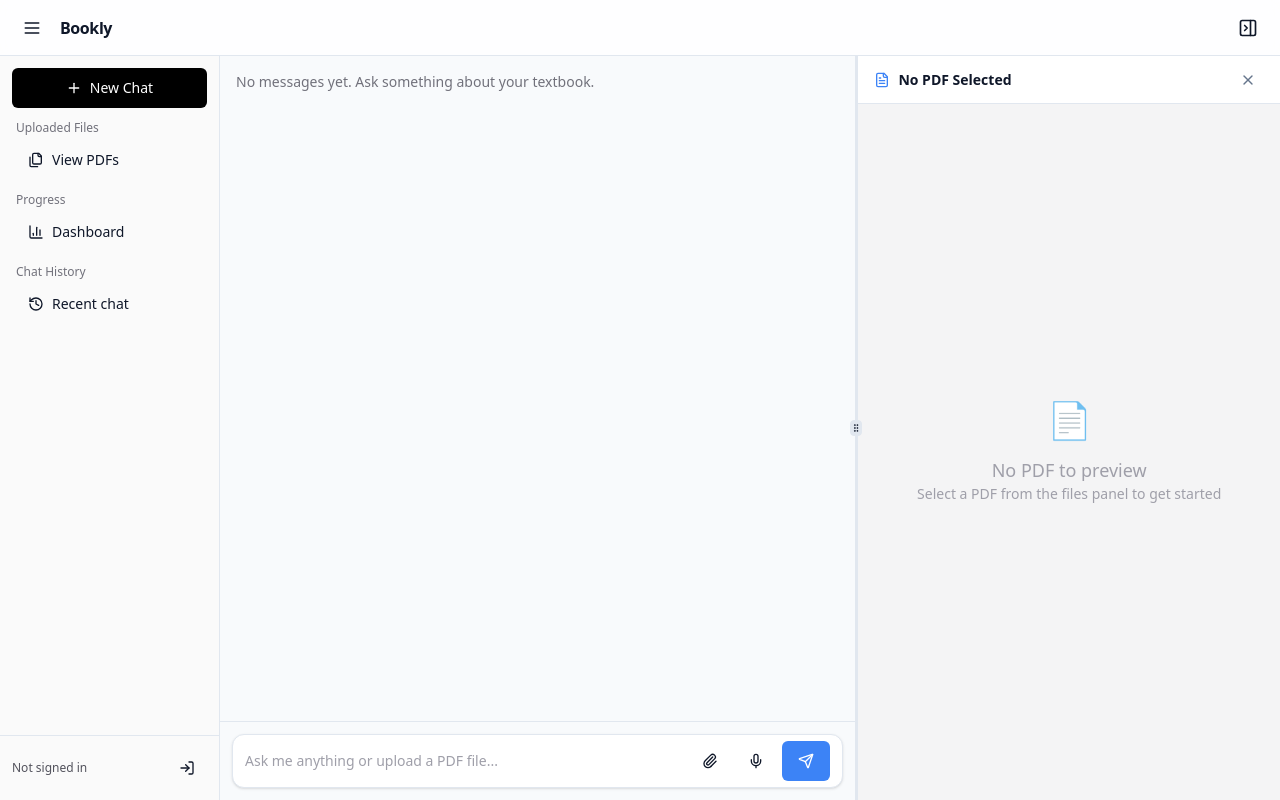
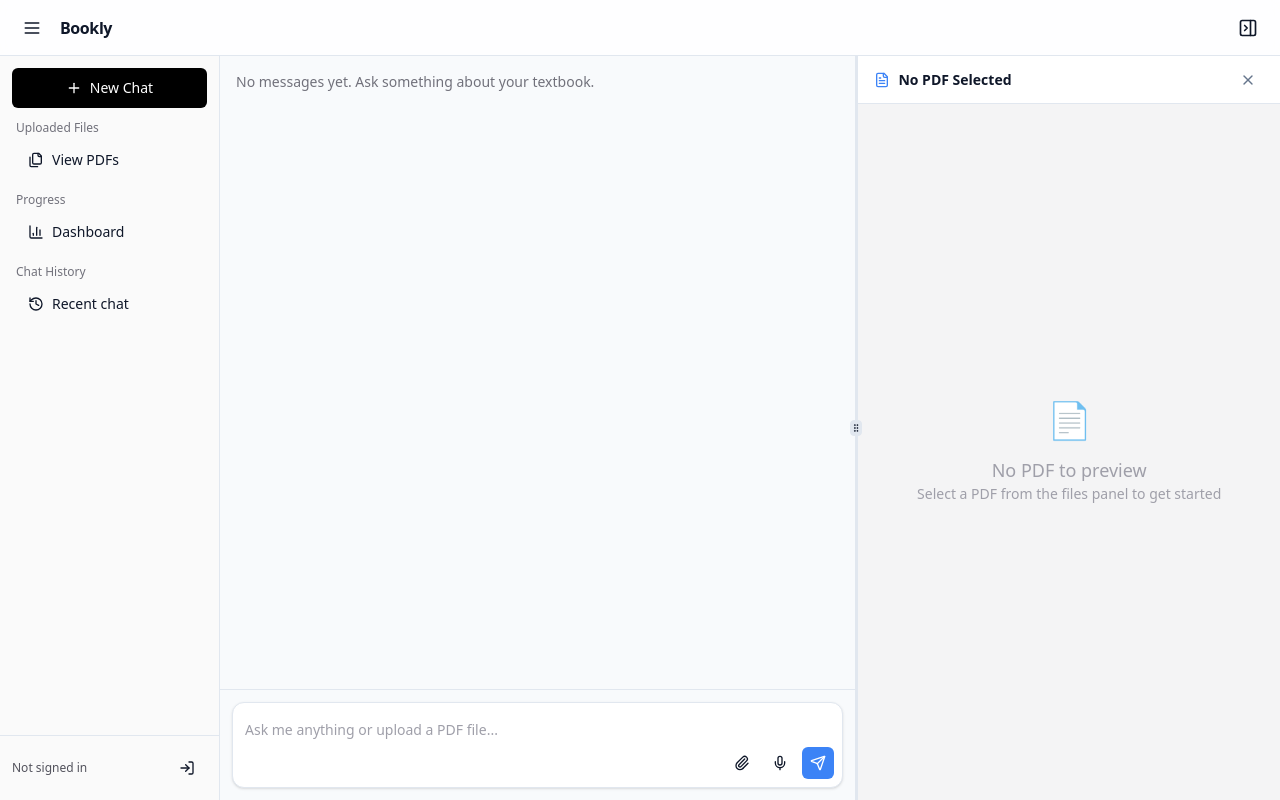
Before and after one commit to Lanthoiba2022/BooklyAI, a Next.js app: page / in a window 1280 px wide. Built offline with nearby package versions, Linux system fonts and the light colour scheme; no server answers.

Commit message:
Chat TextArea resizes dynamically fixes

```diff
--- a/components/shell/CenterChat.tsx
+++ b/components/shell/CenterChat.tsx
@@ -3,10 +3,55 @@ import { Button } from "@/components/ui/button";
 import { Send, Mic, Paperclip } from "lucide-react";
 import * as React from "react";
 
+// Custom hook for auto-resizing textarea
+function useAutoResizeTextarea() {
+  const textareaRef = React.useRef<HTMLTextAreaElement>(null);
+
+  const adjustHeight = React.useCallback(() => {
+    const textarea = textareaRef.current;
+    if (textarea) {
+      // Reset height to auto to get the correct scrollHeight
+      textarea.style.height = 'auto';
+      // Get the scrollHeight which represents the full content height
+      const scrollHeight = textarea.scrollHeight;
+      // Set the height to scrollHeight to show all content
+      textarea.style.height = `${scrollHeight}px`;
+    }
+  }, []);
+
+  React.useEffect(() => {
+    adjustHeight();
+  }, [adjustHeight]);
+
+  return { textareaRef, adjustHeight };
+}
+
 export function CenterChat() {
   const [value, setValue] = React.useState("");
   const [uploading, setUploading] = React.useState(false);
   const fileInputRef = React.useRef<HTMLInputElement | null>(null);
+  const { textareaRef, adjustHeight } = useAutoResizeTextarea();
+
+  const handleValueChange = (e: React.ChangeEvent<HTMLTextAreaElement>) => {
+    setValue(e.target.value);
+    // Adjust height after value changes
+    setTimeout(adjustHeight, 0);
+  };
+
+  const handleKeyDown = (e: React.KeyboardEvent<HTMLTextAreaElement>) => {
+    // Adjust height on keydown as well
+    setTimeout(adjustHeight, 0);
+  };
+
+  const handleInput = (e: React.FormEvent<HTMLTextAreaElement>) => {
+    // Also adjust height on input event
+    setTimeout(adjustHeight, 0);
+  };
+
+  // Adjust height when value changes
+  React.useEffect(() => {
+    adjustHeight();
+  }, [value, adjustHeight]);
   return (
     <div className="h-full grid grid-rows-[1fr_auto]">
       <div className="p-4 space-y-3 overflow-y-auto">
@@ -14,21 +59,29 @@ export function CenterChat() {
       </div>
       <div className="border-t p-3">
         <form
-          className="flex items-end"
+          className="flex items-end justify-center"
           onSubmit={(e) => {
             e.preventDefault();
             setValue("");
+            // Reset textarea height after clearing value
+            setTimeout(adjustHeight, 0);
           }}
         >
-          <div className="flex-1">
-            <div className="rounded-xl border bg-white px-3 py-1.5 shadow-sm focus-within:ring-2 focus-within:ring-zinc-200 flex items-center gap-2">
+          <div className="w-full max-w-4xl">
+            <div className="relative rounded-xl border bg-white px-3 py-2 shadow-sm focus-within:ring-2 focus-within:ring-zinc-200">
               <textarea
-                rows={1}
+                ref={textareaRef}
                 value={value}
-                onChange={(e) => setValue(e.target.value)}
+                onChange={handleValueChange}
+                onKeyDown={handleKeyDown}
+                onInput={handleInput}
                 placeholder="Ask me anything or upload a PDF file..."
-                className="flex-1 resize-none outline-none text-sm placeholder:text-zinc-400 bg-transparent py-1"
+                className="w-full resize-none outline-none text-sm placeholder:text-zinc-400 bg-transparent py-2 pr-24 min-h-[20px] max-h-[300px] overflow-y-auto leading-relaxed"
+                style={{ height: 'auto' }}
               />
+
+              {/* Fixed Icons at Bottom Right */}
+              <div className="absolute bottom-2 right-2 flex items-center gap-1.5">
                 <input
                   ref={fileInputRef}
                   type="file"
@@ -51,7 +104,6 @@ export function CenterChat() {
                     }
                   }}
                 />
-              <div className="flex items-center gap-1.5">
                 <Button
                   type="button"
                   variant="ghost"
@@ -59,13 +111,25 @@ export function CenterChat() {
                   aria-label="Attach"
                   onClick={() => fileInputRef.current?.click()}
                   disabled={uploading}
+                  className="h-8 w-8 p-0"
                 >
                   <Paperclip className="h-4 w-4" />
                 </Button>
-                <Button type="button" variant="ghost" size="icon" aria-label="Voice">
+                <Button
+                  type="button"
+                  variant="ghost"
+                  size="icon"
+                  aria-label="Voice"
+                  className="h-8 w-8 p-0"
+                >
                   <Mic className="h-4 w-4" />
                 </Button>
-                <Button type="submit" aria-label="Send" disabled={uploading} className="bg-primary text-primary-foreground hover:bg-[hsl(var(--primary-hover))]">
+                <Button
+                  type="submit"
+                  aria-label="Send"
+                  disabled={uploading}
+                  className="h-8 w-8 p-0 bg-primary text-primary-foreground hover:bg-[hsl(var(--primary-hover))]"
+                >
                   <Send className="h-4 w-4" />
                 </Button>
               </div>
```
Lines whose indentation alone changed are shown as unchanged.
